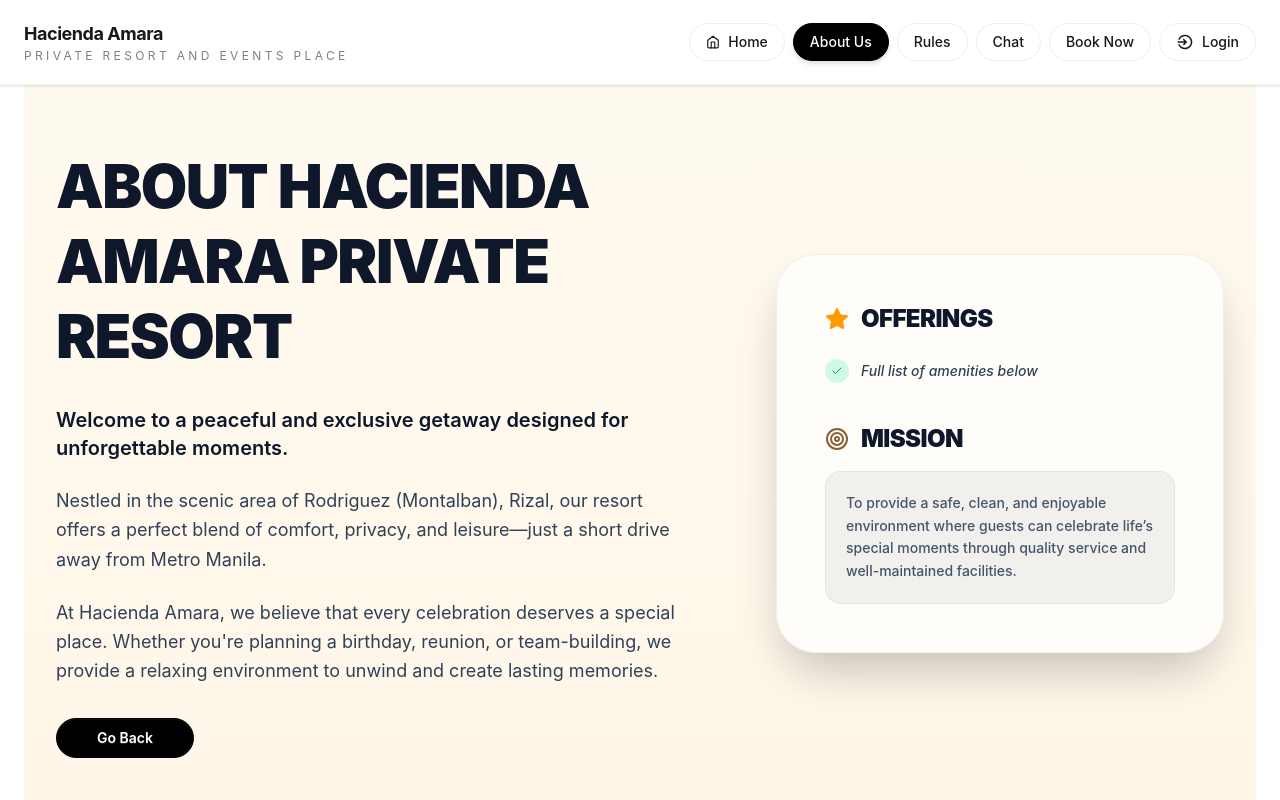
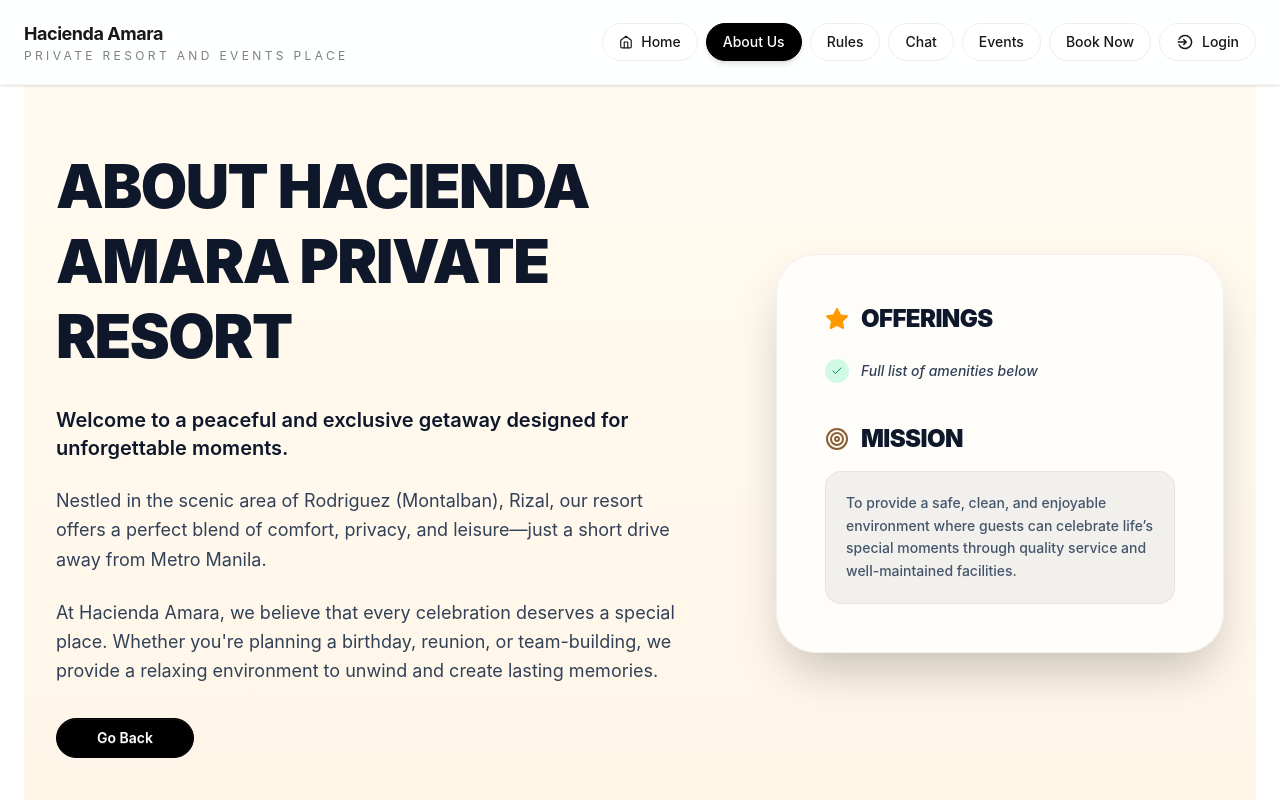
Before and after one commit to NexusLegends4/hacienda-amara-private, a React (Vite) app: page /about in a window 1280 px wide. Shown: the top 800 px of the page. Built offline with nearby package versions, Linux system fonts and the light colour scheme.

Commit message:
Add Events link to NavBar for non-authenticated users

```diff
--- a/src/components/NavBar.jsx
+++ b/src/components/NavBar.jsx
@@ -154,6 +154,7 @@ const NavBar = () => {
 
 						{!session && (
 							<>
+								<NavLink to="/events" className={navLinkClass}>Events</NavLink>
 								<NavLink to="/rooms" className={navLinkClass}>Book Now</NavLink>
 								<NavLink to="/log-in" className={navLinkClass}>
 									<LoginIcon className="text-lg" /> Login
@@ -187,7 +188,6 @@ const NavBar = () => {
 						{profile && profile.role !== "admin" && (
 							<>
 								<NavLink to="/events" className={navLinkClass}>Events</NavLink>
-								<NavLink to="/scan-qr" className={navLinkClass}>Scan QR</NavLink>
 								<NavLink to="/rooms" className={navLinkClass}>Book Now</NavLink>
 								<NavLink to="/client-notifications" className={navLinkClass}>
 									<FiBell className="text-base" />
@@ -292,6 +292,7 @@ const NavBar = () => {
 							{!session && (
 								<>
 									<div className="border-t border-base-200 my-2" />
+									<NavLink to="/events" className={mobileLinkClass} onClick={closeMobile}>Events</NavLink>
 									<NavLink to="/rooms" className={mobileLinkClass} onClick={closeMobile}>Book Now</NavLink>
 									<NavLink to="/log-in" className={mobileLinkClass} onClick={closeMobile}>
 										<LoginIcon /> Login
@@ -325,7 +326,6 @@ const NavBar = () => {
 								<>
 									<div className="border-t border-base-200 my-2" />
 									<NavLink to="/events" className={mobileLinkClass} onClick={closeMobile}>Events</NavLink>
-									<NavLink to="/scan-qr" className={mobileLinkClass} onClick={closeMobile}>Scan QR</NavLink>
 									<NavLink to="/rooms" className={mobileLinkClass} onClick={closeMobile}>Book Now</NavLink>
 									<NavLink to="/client-notifications" className={mobileLinkClass} onClick={closeMobile}>
 										<FiBell />
```
